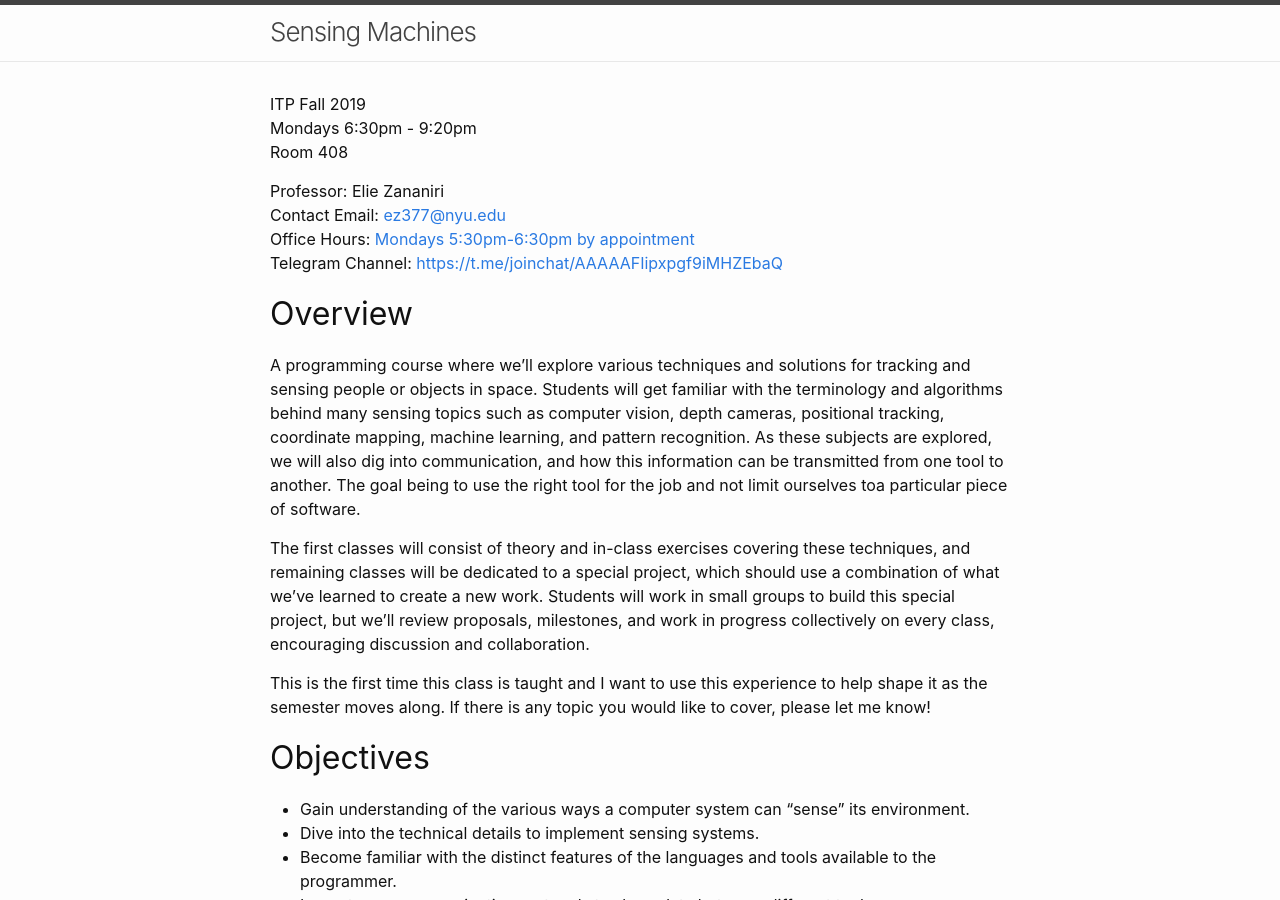
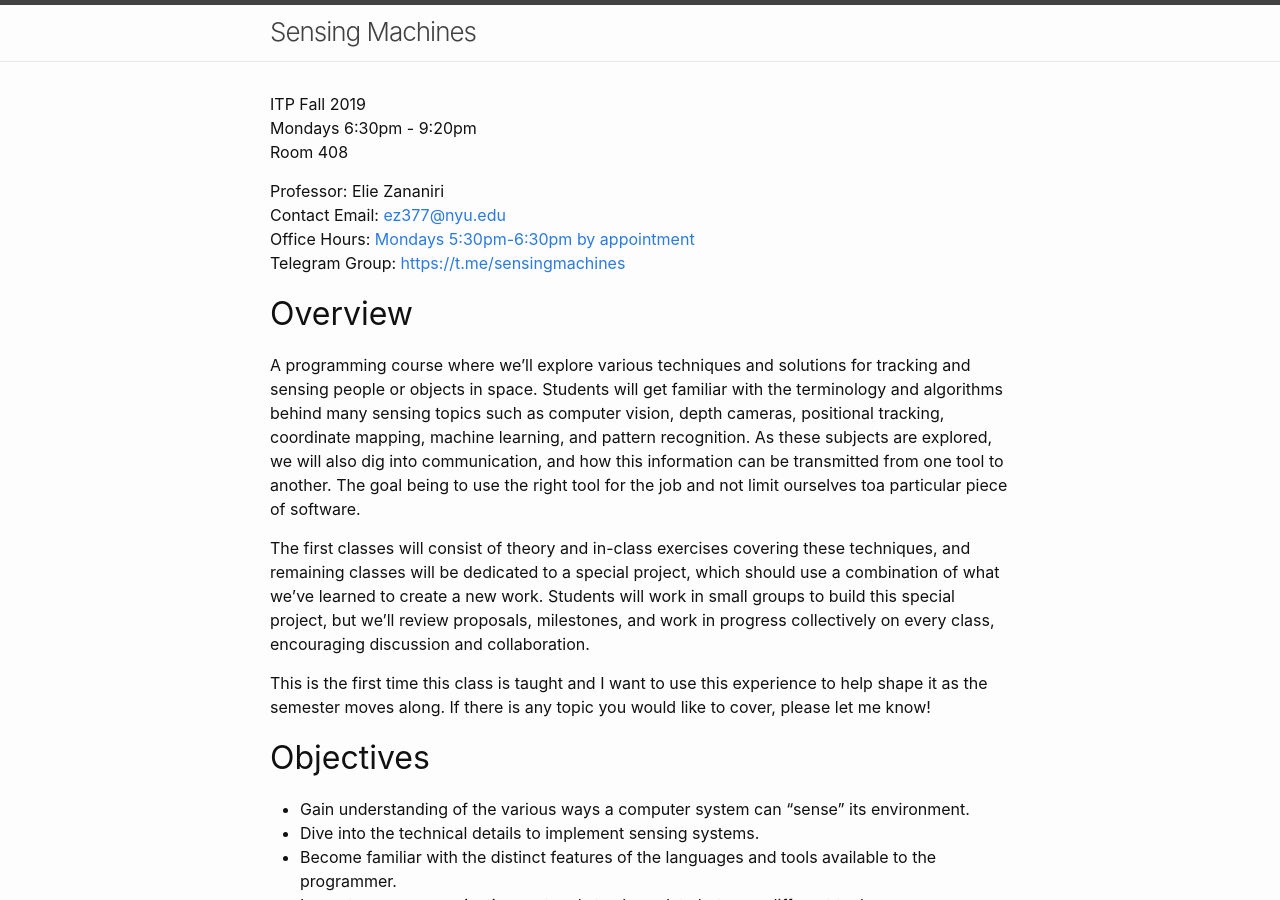
Before and after one commit to prisonerjohn/sensing-machines, a Jekyll site: the page built from docs/index.md, in a window 1280 px wide and 900 px high. Built offline with Jekyll 4.4.1, drawn with Linux system fonts in a browser that asks for light colours.

Commit message:
Add Assignment 1 link and fix Telegram.

```diff
--- a/docs/index.md
+++ b/docs/index.md
@@ -12,7 +12,7 @@ Room 408
 Professor: Elie Zananiri<br/>
 Contact Email: [ez377@nyu.edu](mailto:ez377@nyu.edu)<br/>
 Office Hours: [Mondays 5:30pm-6:30pm by appointment](https://calendar.google.com/calendar/selfsched?sstoken=UUFtdUlOM1BOTFpsfGRlZmF1bHR8OTA2NTRjNjM2OTA5YjU0MTRhMjdjYjczYzc0ZTAwMTM)<br/>
-Telegram Channel: [https://t.me/joinchat/AAAAAFIipxpgf9iMHZEbaQ](https://t.me/joinchat/AAAAAFIipxpgf9iMHZEbaQ)
+Telegram Group: [https://t.me/sensingmachines](https://t.me/sensingmachines)
 
 # Overview
 
@@ -62,7 +62,7 @@ I will notify you ahead of time if you are at risk of failing, and you can reach
 | Date                 | Topic          | Assignment |
 |:---------------------|:------------------|:------|:------|
 | Sep 9                | [Foreword]({{ site.baseurl }}{% post_url 2019-09-09-foreword %})<br/>[Images and Video]({{ site.baseurl }}{% post_url 2019-09-09-images-and-video %})<br/>[Intro to openFrameworks]({{ site.baseurl }}{% post_url 2019-09-09-intro-to-of %}) | |
-| Sep 16               | [Images and Video]({{ site.baseurl }}{% post_url 2019-09-09-images-and-video %}) (Take 2)<br/>[Computer Vision]({{ site.baseurl }}{% post_url 2019-09-16-computer-vision %})<br/>[OpenCV]({{ site.baseurl }}{% post_url 2019-09-16-opencv %}) | Assignment 1 OUT |
+| Sep 16               | [Images and Video]({{ site.baseurl }}{% post_url 2019-09-09-images-and-video %}) (Take 2)<br/>[Computer Vision]({{ site.baseurl }}{% post_url 2019-09-16-computer-vision %})<br/>[OpenCV]({{ site.baseurl }}{% post_url 2019-09-16-opencv %}) | [Assignment 1 OUT]({{ site.baseurl }}{% post_url 2019-09-16-assignment-1 %}) |
 | Sep 23               | Image Filtering | |
 | Sep 30               | Depth Sensing | Assignment 1 DUE<br/>Assignment 2 OUT |
 | Oct 7                | Audio and Sound | |
```
